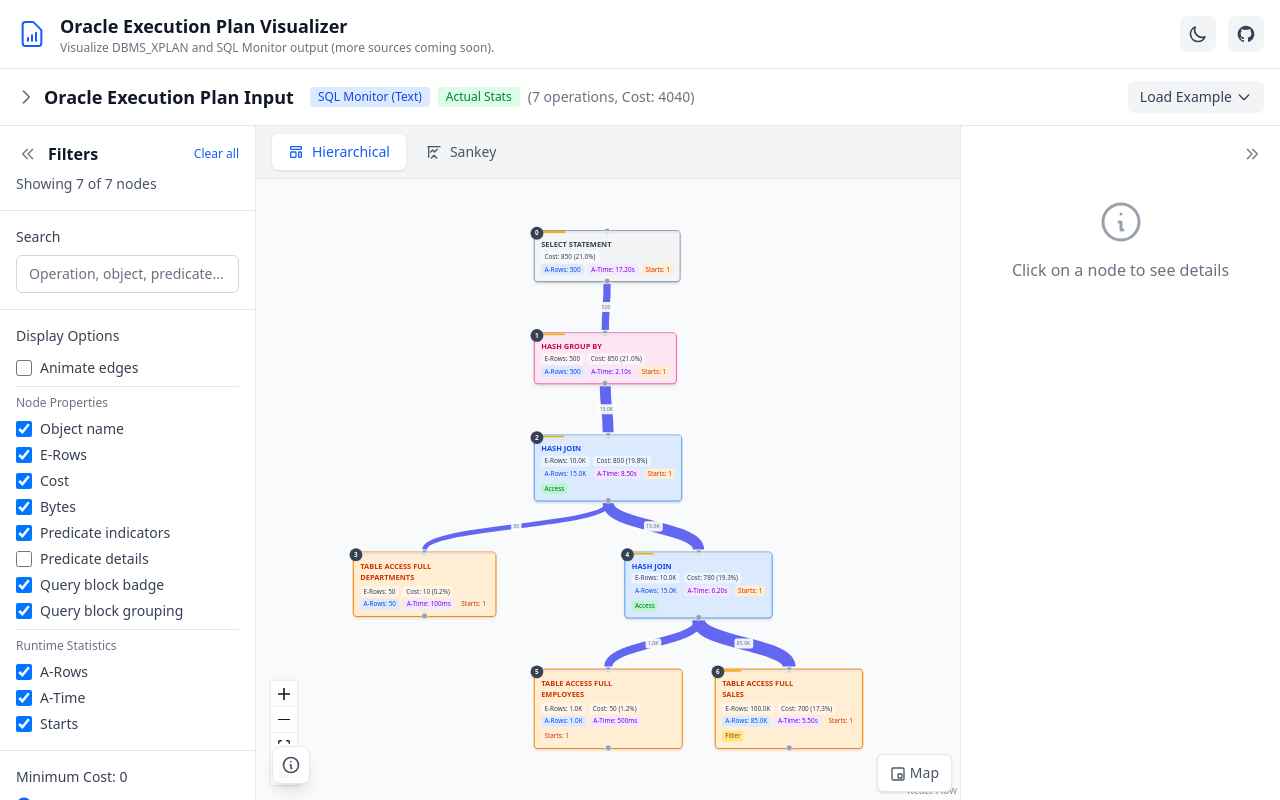
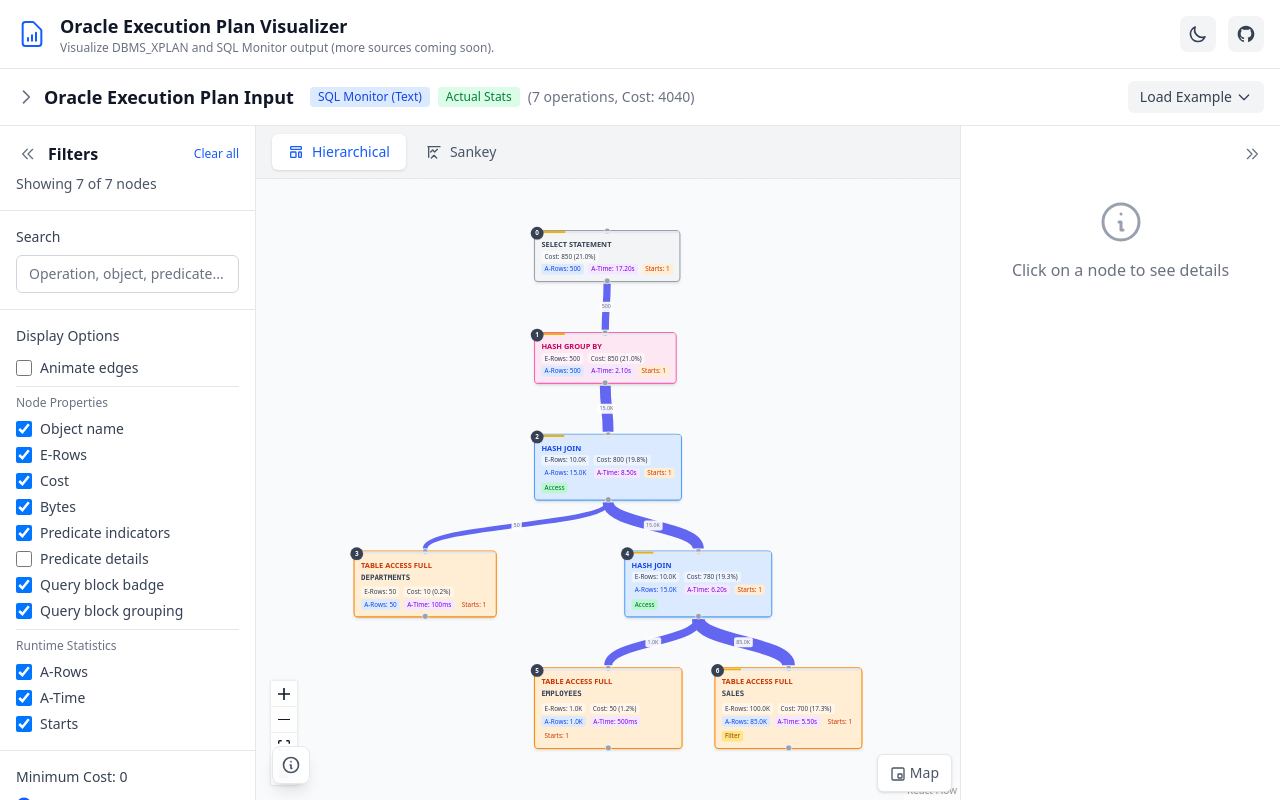
Before and after one commit to davidbudac/ora-explain-plan-viz, a React (Vite) app: page / in a window 1280 px wide. Built offline with nearby package versions, Linux system fonts and the light colour scheme.

Commit message:
Revert "Style object names identically to operation names"
This reverts commit af0a5100b7f86c8c6c571c581ad4de2b79d8f309.

```diff
--- a/src/components/nodes/PlanNode.tsx
+++ b/src/components/nodes/PlanNode.tsx
@@ -75,7 +75,7 @@
 
         {/* Object name if present */}
         {options.showObjectName && node.objectName && (
-          <div className={`font-semibold text-sm leading-tight mb-2 truncate ${colors.text}`}>
+          <div className="text-sm font-semibold font-mono text-slate-700 dark:text-slate-200 mb-2 truncate">
             {node.objectName}
           </div>
         )}
```
